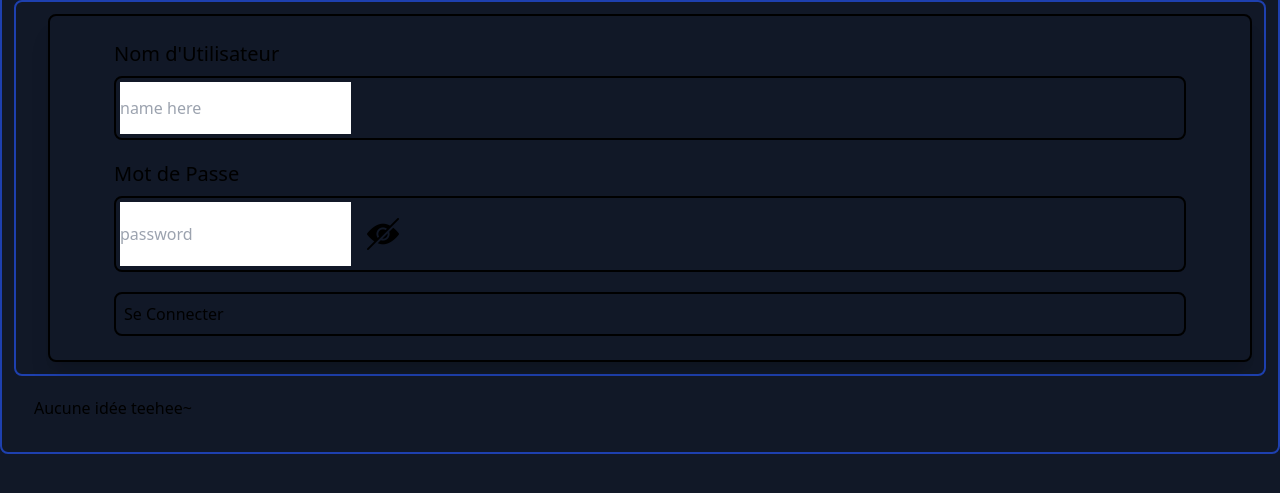
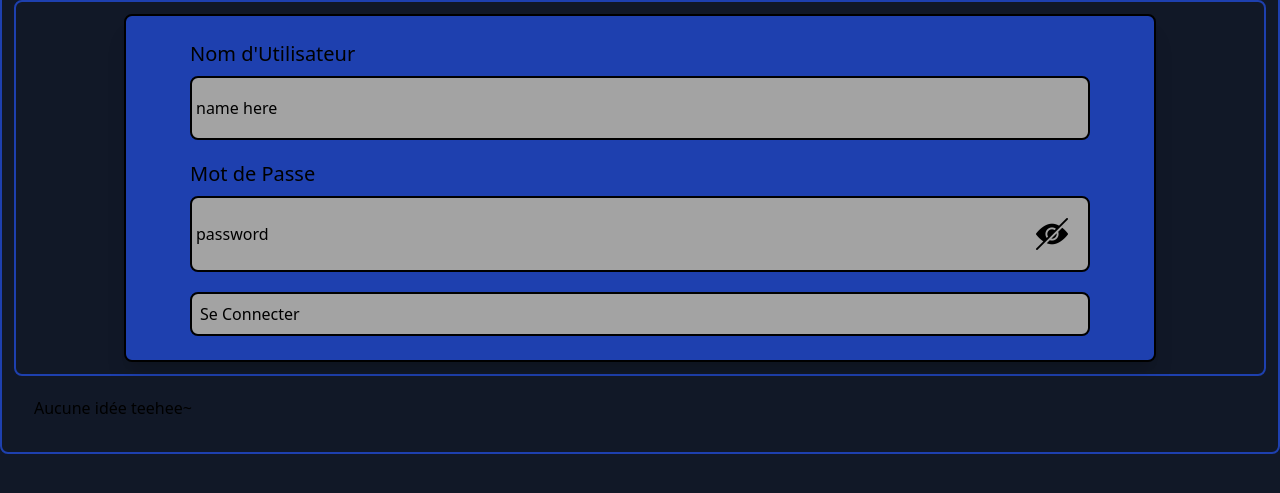
Before and after one commit to Hurlemort/NEALE, a Flask app: page /login in a window 1280 px wide. Shown: the part 146-639 px from the top of the page. Run offline with Flask 3, Linux system fonts and the light colour scheme; some libraries are stand-ins or nearby versions.

Commit message:
finitions sur le login

```diff
--- a/templates/login.html
+++ b/templates/login.html
@@ -2,7 +2,7 @@
 
 {% block content %}
   <div>
-    <form method="POST" action="" name="form" class="border-2 border-black shadow-xl rounded-lg py-6 px-16 ml-5">
+    <form method="POST" action="" name="form" class="border-2 border-black shadow-xl rounded-lg py-6 px-16 mx-24 bg-blue-800">
       {% if erreur %}
         <div class="py-5">
           <label>
@@ -14,19 +14,19 @@
           <label class="flex text-xl pb-2">
           Nom d'Utilisateur
         </label>
-        <div class="flex border-2 rounded-lg p-1 border-black h-16">
-          <input name="username" type="text" placeholder="name here" class="border-none focus:outline-none"/>
+        <div class="flex border-2 rounded-lg p-1 border-black h-16 bg-neutral-400">
+          <input name="username" type="text" placeholder="name here" class="border-none focus:outline-none bg-neutral-400 placeholder:text-black"/>
         </div>
       <div class="py-5">
         <label class="flex text-xl pb-2">
           Mot de Passe
         </label>
-        <div class="flex justify-arround border-2 rounded-lg p-1 border-black">
-          <input name="password" type="password" placeholder="password" class="border-none focus:outline-none" id="LoginPassword"/>
+        <div class="flex justify-between border-2 rounded-lg p-1 border-black bg-neutral-400">
+          <input name="password" type="password" placeholder="password" class="border-none focus:outline-none bg-neutral-400 placeholder:text-black" id="LoginPassword"/>
           <img id="hidebutton1" src="static/hidden.png" class="box-border w-16 h-16 p-4"/>
         </div>
       </div>
-      <div type="submit" onClick="document.form.submit()" class="rounded-lg border-black p-2 border-2 hover:shadow-lg hover:text-black hover:duration-200">Se Connecter</div>
+      <div type="submit" onClick="document.form.submit()" class="rounded-lg border-black p-2 border-2 hover:shadow-lg hover:text-neutral-400 hover:bg-gray-900 hover:duration-200 bg-neutral-400">Se Connecter</div>
     </form>
   </div>
 {% endblock %}
```
Also changed, not shown: .local/share/rippkgs-index.sqlite (added).
